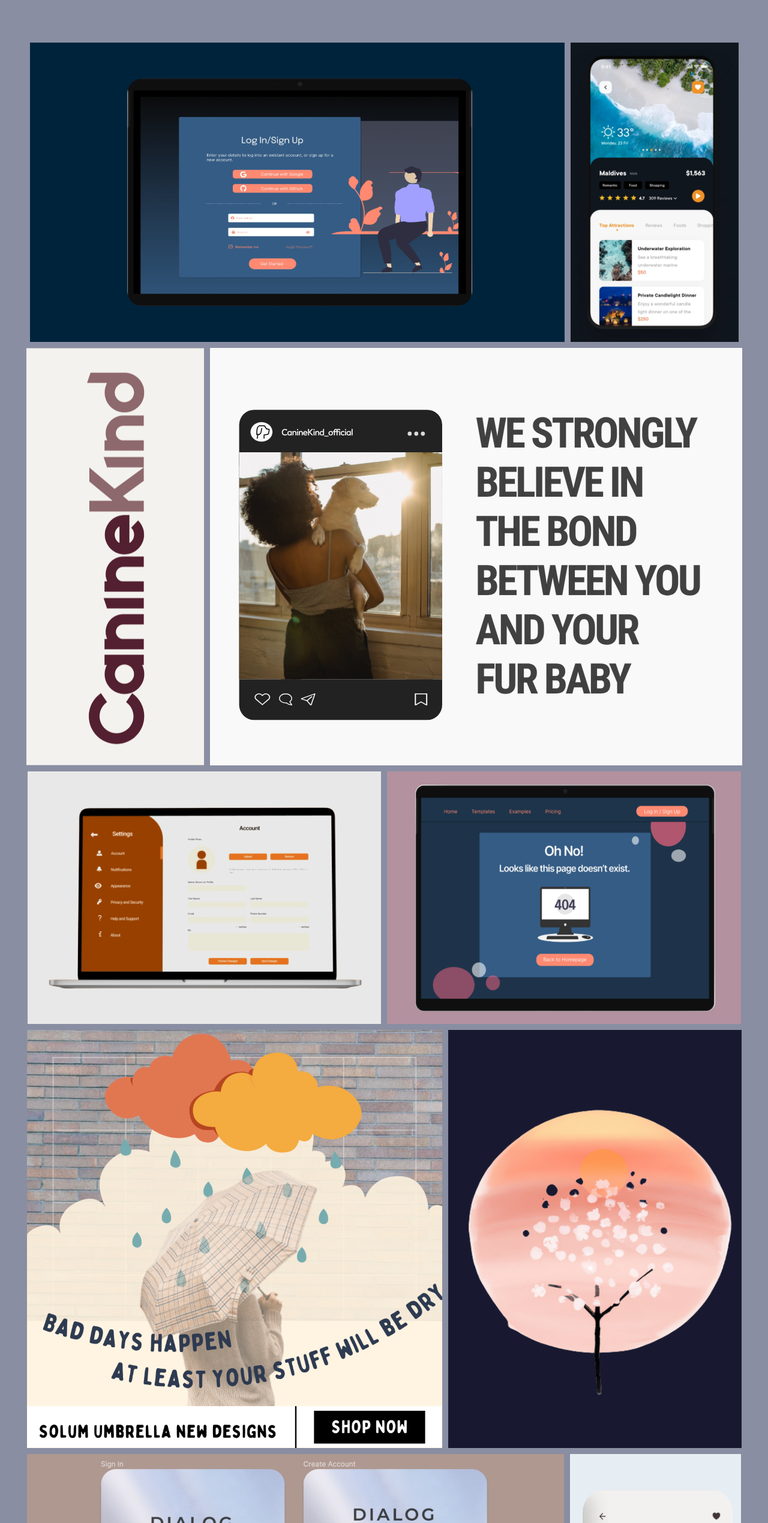
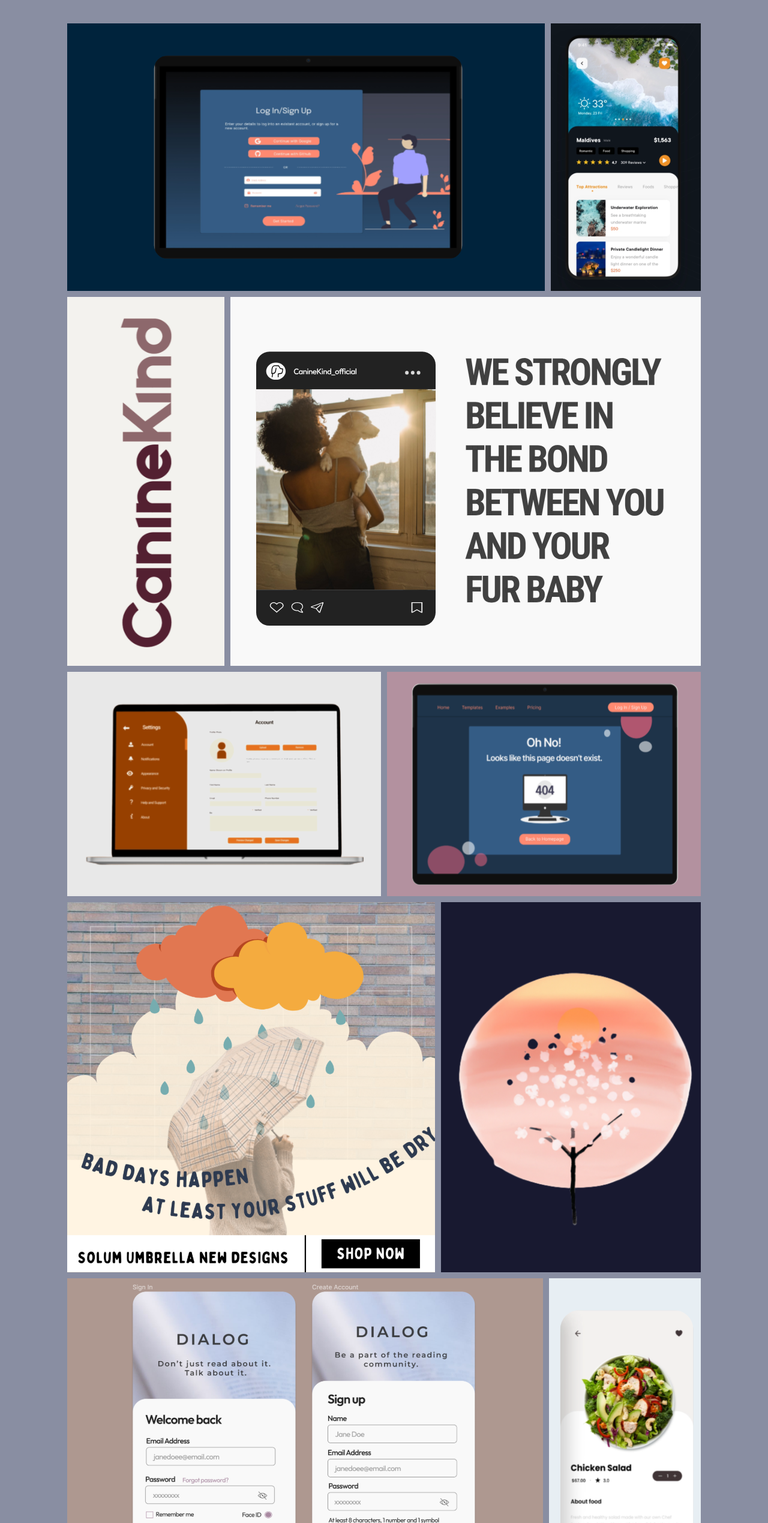
Before and after one commit to jsoloo47/MJMaldonado, a React (Vite) app: page / in a window 1280 px wide. Shown: the part 2806-5345 px from the top of the page at 60% size. Built offline with nearby package versions, Linux system fonts and the light colour scheme.

Commit message:
Responsive Image Grid

```diff
--- a/src/components/organisms/ProjectImages/ProjectImages.jsx
+++ b/src/components/organisms/ProjectImages/ProjectImages.jsx
@@ -1,7 +1,4 @@
 import React, { useState, useEffect } from 'react';
-import { Carousel } from 'react-responsive-carousel';
-
-import useWindowSize from '../../atoms/WindowSize/useWindowSize.jsx';
 
 import sentenceS from '../../../assets/ProjectImages/sentenceS.svg';
 import img2 from '../../../assets/ProjectImages/img2.svg';
@@ -13,40 +10,32 @@ import img7 from '../../../assets/ProjectImages/img7.svg';
 import img8 from '../../../assets/ProjectImages/img8.svg';
 import img9 from '../../../assets/ProjectImages/img9.svg';
 import img10 from '../../../assets/ProjectImages/img10.svg';
-import 'react-responsive-carousel/lib/styles/carousel.min.css';
 
 import './styles.css';
 
 export default function ProjectImages() {
-  const { width, height } = useWindowSize();
-  const [carousel, setCarousel] = useState(width < 1209);
-
-  useEffect(() => {
-    setCarousel(width < 1209);
-  }, [width]);
-
   return (
     <>
       <section className="blue-half-img-container">
         <div className="flex-row">
-          <img src={sentenceS} />
-          <img src={img2} />
+          <img src={sentenceS} className="img-fluid" />
+          <img src={img2} className="img-fluid" />
         </div>
         <div className="flex-row">
-          <img src={img3} />
-          <img src={img4} />
+          <img src={img3} className="img-fluid" />
+          <img src={img4} className="img-fluid" />
         </div>
         <div className="flex-row">
-          <img src={img5} />
-          <img src={img6} />
+          <img src={img5} className="img-fluid" />
+          <img src={img6} className="img-fluid" />
         </div>
         <div className="flex-row">
-          <img src={img7} />
-          <img src={img8} />
+          <img src={img7} className="img-fluid" />
+          <img src={img8} className="img-fluid" />
         </div>
         <div className="flex-row">
-          <img src={img9} />
-          <img src={img10} />
+          <img src={img9} className="img-fluid" />
+          <img src={img10} className="img-fluid" />
         </div>
       </section>
     </>
--- a/src/components/organisms/ProjectImages/styles.css
+++ b/src/components/organisms/ProjectImages/styles.css
@@ -1,21 +1,13 @@
 .blue-half-img-container {
-  background-color: #898ea2;
-  display: grid;
-
-  grid-template-columns: auto;
-  grid-template-rows: minmax(auto-fit, 110px);
-  grid-row-gap: 10px;
+  display: flex;
+  flex-direction: column;
+  gap: 10px;
 }
 .flex-row {
   display: flex;
-  width: 100%;
-  height: fit-content;
   gap: 10px;
-  justify-content: center;
 }
-
-@media (max-width: 1024px) {
-  .flex-row {
-    height: 80%;
-  }
+.img-fluid {
+  object-fit: cover;
+  overflow: hidden;
 }
--- a/src/components/pages/AboutPage/About.jsx
+++ b/src/components/pages/AboutPage/About.jsx
@@ -54,7 +54,9 @@ export default function About() {
             managing relationships and efficiency in marketing and design
             projects.
           </p>
-          <a href="/resume">Checkout my resume</a>
+          <a href="https://www.linkedin.com/in/melaniejmaldonado/overlay/1635511851835/single-media-viewer/?profileId=ACoAACReKQwBY7kwhYwgsjkUohN3_f5fLpuupdc">
+            Checkout my resume
+          </a>
         </div>
       </div>
       <h2 className="about-me-skillset">Skillset</h2>
--- a/src/components/pages/HomePage/BlueHalf/BlueHalf.jsx
+++ b/src/components/pages/HomePage/BlueHalf/BlueHalf.jsx
@@ -22,8 +22,8 @@ function BlueHalf() {
             </p>
           </div>
         </div>
+        <ProjectImages />
       </section>
-      <ProjectImages />
     </>
   );
 }
--- a/src/components/pages/Projects/CCEPage/CCEPage.jsx
+++ b/src/components/pages/Projects/CCEPage/CCEPage.jsx
@@ -1,6 +1,7 @@
 import React from 'react';
 
 import CCEContent from '../../../molecules/CCEContent/CCEContent';
+import { motion } from 'framer-motion';
 
 import cceCover from '../../../../assets/cce-cover.png';
 import dms1 from '../../../../assets/DMS1.png';
@@ -100,11 +101,21 @@ export default function CCEPage() {
           <CCEContent contentInfo={contentInfo[0]} />
           <img src={main} alt="CCE Homepage" id="cce-main-img" />
           <CCEContent contentInfo={contentInfo[1]} />
-          <div className="cce-carosel">
+          <motion.div
+            className="cce-carosel"
+            // Infinite loop
+            initial={{ x: 0 }}
+            animate={{ x: [100, 200, 300] }}
+            transition={{
+              duration: 4,
+              repeat: 1,
+              ease: 'linear',
+            }}
+          >
             <img src={car1} alt="" />
             <img src={car2} alt="" />
             <img src={car3} alt="" />
-          </div>
+          </motion.div>
           <div className="cce-blueBg-summary">
             The entire team collaborated on the design for a marketing campaign
             that resonated with CPP students through its messaging theme. CCE
--- a/src/components/pages/Projects/CCEPage/styles.css
+++ b/src/components/pages/Projects/CCEPage/styles.css
@@ -99,12 +99,18 @@
 }
 
 .cce-carosel {
+  overflow: hidden;
+  height: fit-content;
   display: flex;
-  justify-content: center;
-  align-items: center;
-  overflow: hidden;
-  gap: 8%;
-  margin: 5% 0;
+  position: relative;
+  justify-content: space-between;
+}
+.cce-carosel img {
+  width: 100%;
+  height: 100%;
+  object-fit: cover;
+  object-position: center;
+  margin: 0 1rem;
 }
 
 .cce-blueBg-summary {
--- a/src/components/pages/Projects/TwinStarz/TwinStarz.jsx
+++ b/src/components/pages/Projects/TwinStarz/TwinStarz.jsx
@@ -125,7 +125,7 @@ export default function TwinStarz() {
         <h2 className="twin-user-title">Understanding the User</h2>
         <h2 className="twin-user-sub-title">Our Approach</h2>
         <div className="twin-user-card-container">
-          <div className="twin-card">
+          <div className="twin-user-card">
             <img src={userSearch} alt="search img" />
             <div className="twin-card-content">
               <div className="twin-user-title-container">
@@ -144,7 +144,7 @@ export default function TwinStarz() {
               </ol>
             </div>
           </div>
-          <div className="twin-card">
+          <div className="twin-user-card">
             <img src={userData} alt="search img" />
             <div className="twin-card-content">
               <div className="twin-user-title-container">
@@ -163,7 +163,7 @@ export default function TwinStarz() {
               </ul>
             </div>
           </div>
-          <div className="twin-card">
+          <div className="twin-user-card">
             <img src={userPlane} alt="search img" />
             <div className="twin-card-content">
               <div className="twin-user-title-container">
--- a/src/components/pages/Projects/TwinStarz/styles.css
+++ b/src/components/pages/Projects/TwinStarz/styles.css
@@ -34,7 +34,7 @@
 .twin-hero-left-text span {
   color: #646b79;
 }
-/* Cards */
+/* Intro Cards */
 .twin-card-container {
   display: flex;
   padding: 2rem 4rem;
@@ -144,42 +144,36 @@
 
 .twin-user-card-container {
   display: flex;
+  flex-direction: column;
   gap: 2rem;
   padding: 2rem 4rem;
 }
-.twin-card {
+.twin-user-card {
   display: flex;
-  flex-direction: column;
-  justify-content: center;
-  align-items: center;
 }
 
-.twin-card img {
-  width: 150px;
-  height: 150px;
+.twin-user-card img {
+  max-width: 150px;
+  max-height: 150px;
+  margin-right: 5%;
 }
 
 .twin-card-content {
   padding: 1.5rem 2rem;
-  background: #e7eef3;
-  box-shadow: 0px 4px 4px rgba(0, 0, 0, 0.25);
-  border-radius: 32px;
   font-weight: 500;
   font-size: 24px;
   line-height: 40px;
 
   color: #646b79;
 }
-.twin-user-title-container {
-  display: flex;
-  justify-content: center;
-  align-items: center;
-}
+/*
+ */
+
 .twin-cards-title {
   display: flex;
-  justify-content: center;
+  justify-content: left;
   align-items: center;
-  width: 50%;
+  width: 200px;
   font-weight: 700;
   font-size: 16px;
   line-height: 21px;
```
Also changed, not shown: 1 other file (tests, documents, lock files or other folders).
